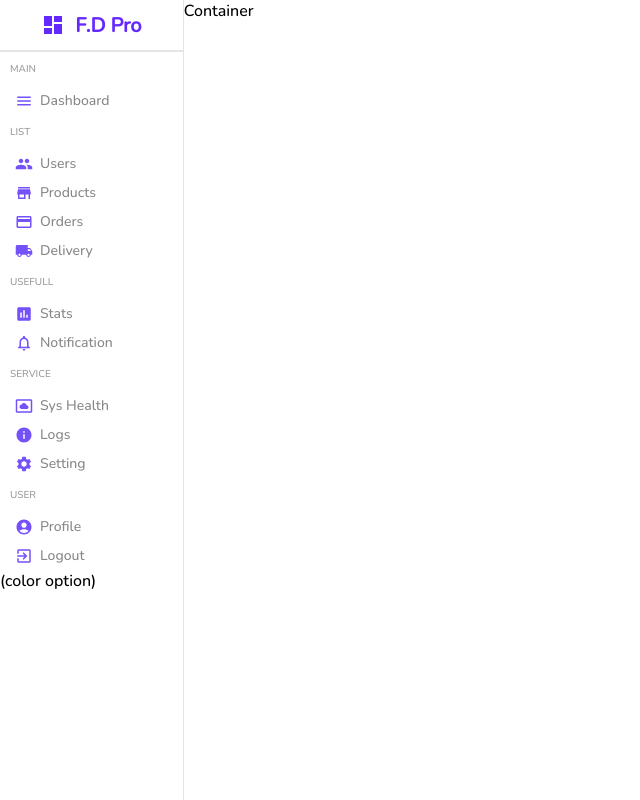
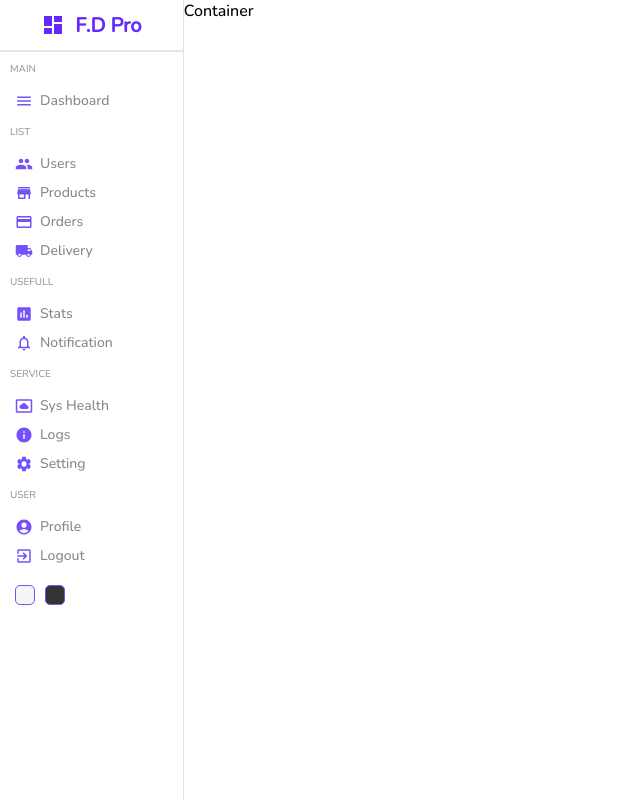
Before and after one commit to Mahdi-Hazrati/Fusion-Dashboard-Pro, a React (Create React App) app: page / in a window 1280 px wide. Shown: the whole page, without its empty margins (0-640 px from the left). Built offline with nearby package versions, Linux system fonts and the light colour scheme.

Commit message:
create color option - static

```diff
--- a/src/Components/Sidebar/Sidebar.jsx
+++ b/src/Components/Sidebar/Sidebar.jsx
@@ -82,7 +82,10 @@
                     </li>
                 </ul>
             </div>
-            <div className="buttom">(color option)</div>
+            <div className="bottom">
+                <div className="colorOption"></div>
+                <div className="colorOption"></div>
+            </div>
         </div>
     )
 }
--- a/src/Components/Sidebar/sidebar.scss
+++ b/src/Components/Sidebar/sidebar.scss
@@ -57,5 +57,26 @@
 
         }
     }
+    .bottom{
+        display: flex;
+        align-items: center;
+        margin: 10px;
+
+        .colorOption{
+            width: 20px;
+            height: 20px;
+            border: 1px solid #7451f8;
+            margin: 5px;
+            border-radius: 5px;
+            cursor: pointer;
+            &:nth-child(1){
+                background-color: whitesmoke;
+            }
+            &:nth-child(2){
+                background-color: #333;
+            }
+
+        }
+    }
 
 }
```
